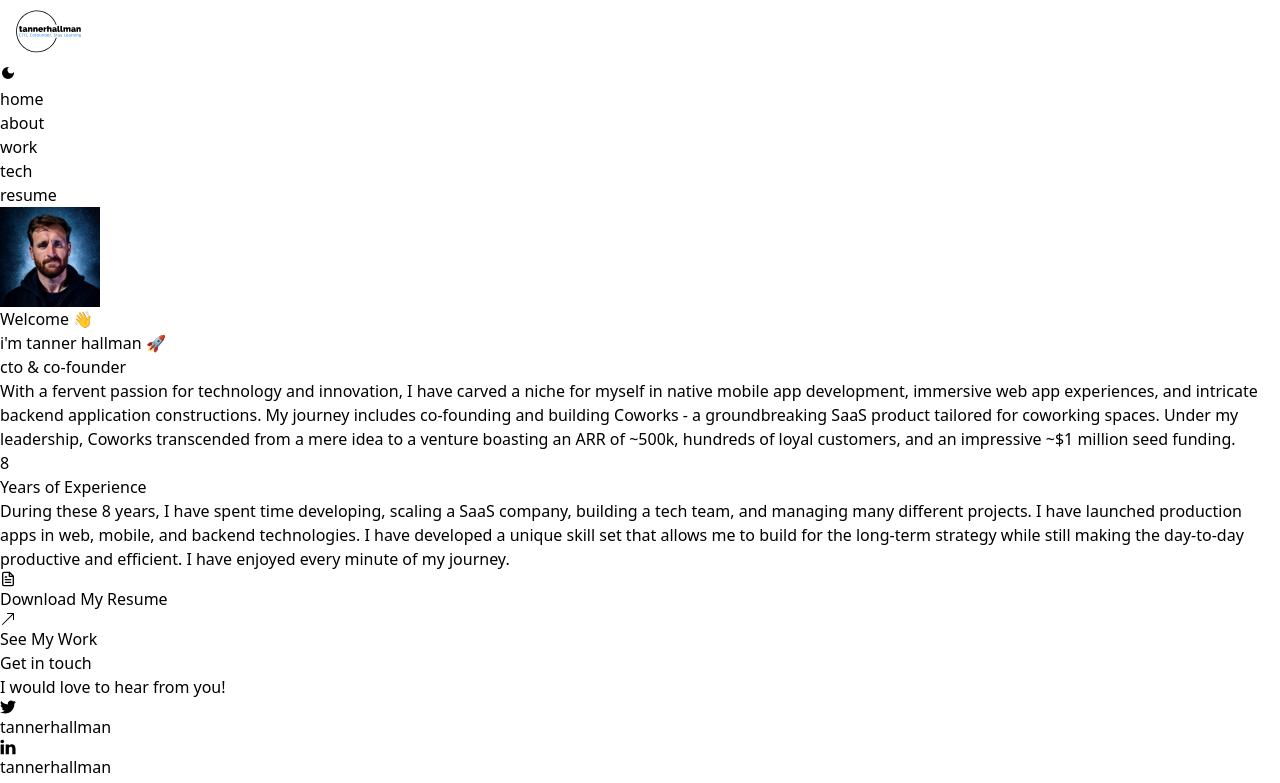
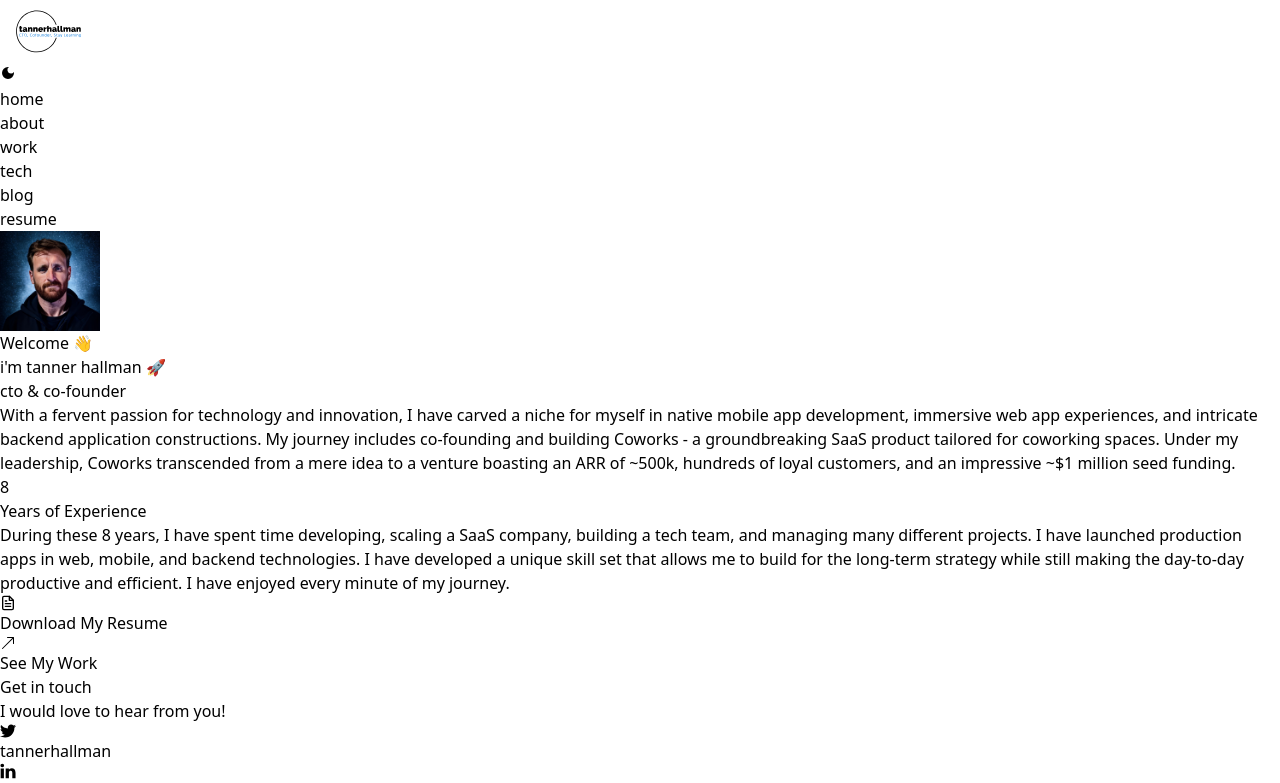
Before and after one commit to tannerhallman/tannerhallman.com-v2, a Next.js app: page / in a window 1280 px wide. Shown: the top 783 px of the page. Built offline with nearby package versions, Linux system fonts and the light colour scheme; no server answers.

Commit message:
feat: added blog link

```diff
--- a/components/Header.jsx
+++ b/components/Header.jsx
@@ -23,6 +23,7 @@ const Header = () => {
     { name: "about", link: "/about" },
     { name: "work", link: "/work" },
     { name: "tech", link: "/tech" },
+    { name: "blog", link: "https://codehappier.com" },
   ];
   const [isScrolled, setIsScrolled] = useState(false);
   let [open, setOpen] = useState(false);
```
